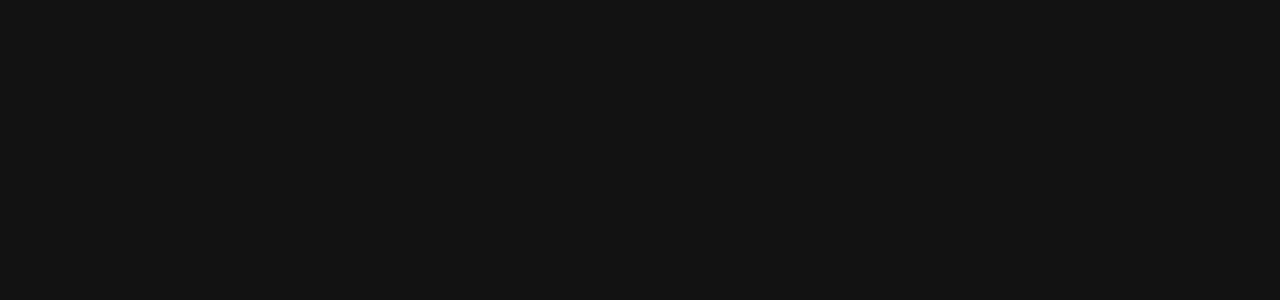
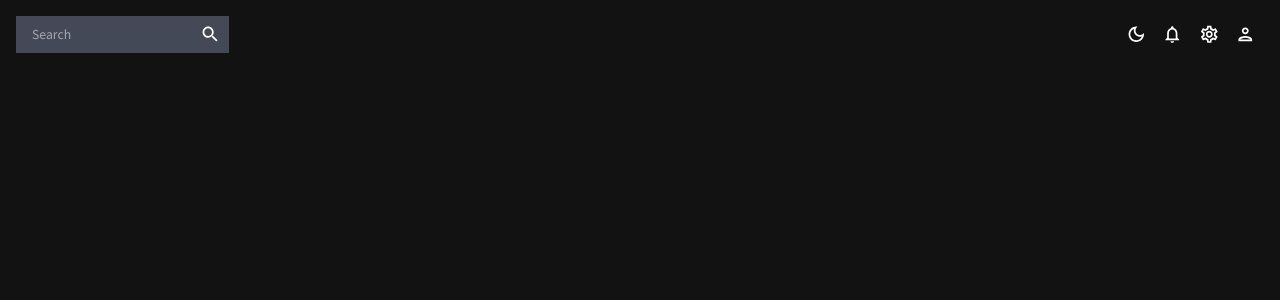
Before and after one commit to ciubiadi/React-Admin-Dashboard, a React (Create React App) app: page / in a window 1280 px wide. Shown: the top 300 px of the page. Built offline with nearby package versions, Linux system fonts and the light colour scheme; the HTML template or start-up script is replaced by a standard one.

Commit message:
finish topbar + light-dark mode switch

```diff
--- a/src/App.js
+++ b/src/App.js
@@ -1,6 +1,7 @@
 import React  from 'react';
 import { ColorModeContext, useMode } from './theme';
 import { CssBaseline, ThemeProvider } from '@mui/material';
+import Topbar from './scenes/global/Topbar';
 
 // CssBaseline resets CSS to the defaults and ThemeProvider provides the ability to pass in the themes into material UI.
 
@@ -12,7 +13,9 @@
       <ThemeProvider theme={theme}>
         <CssBaseline />
           <div className="app">
-            <main className='content'></main>
+            <main className='content'>
+              <Topbar />
+            </main>
           </div>
       </ThemeProvider>
     </ColorModeContext.Provider>
--- a/src/index.css
+++ b/src/index.css
@@ -3,7 +3,8 @@
 html,
 body,
 #root,
-.app {
+.app,
+.content {
   height: 100%;
   width: 100%;
   font-family: 'Source Sans 3', sans-serif;
--- a/src/scenes/global/Topbar.jsx
+++ b/src/scenes/global/Topbar.jsx
@@ -1,5 +1,52 @@
+import React, { useContext } from "react";
+import { Box, IconButton, useTheme } from '@mui/material';
+import { ColorModeContext, colorTokens } from "../../theme";
+import InputBase from "@mui/material/InputBase";
+import LightModeOutlinedIcon from '@mui/icons-material/LightModeOutlined';
+import DarkModeOutlinedIcon from '@mui/icons-material/DarkModeOutlined';
+import NotificationsOutlinedIcon from '@mui/icons-material/NotificationsOutlined';
+import SettingsOutlinedIcon from '@mui/icons-material/SettingsOutlined';
+import PersonOutlinedIcon from '@mui/icons-material/PersonOutlined';
+import SearchIcon from '@mui/icons-material/Search';
+
 const Topbar = () => {
-    return <div>Topbar</div>
+    const theme = useTheme();
+    const colors = colorTokens(theme.palette.mode);
+    const colorMode = useContext(ColorModeContext);
+
+    return (<Box display="flex" justifyContent="space-between" p={2}>
+        {/* SEARCH BAR */}
+        <Box
+            display="flex"
+            backgroundColor={colors.primary[400]}
+            bprderRadius="3px"
+        >
+            <InputBase sx={{ ml: 2, flex: 1}} placeholder="Search" />
+            <IconButton type="button" sx={{p: 1}}>
+                <SearchIcon />
+            </IconButton>
+        </Box>
+
+        {/* ICONS */}
+        <Box display="flex">
+            <IconButton onClick={colorMode.toggleColorMode}>
+                {theme.palette.mode === 'dark' ? (
+                    <DarkModeOutlinedIcon />
+                ) : (
+                    <LightModeOutlinedIcon />
+                )}
+            </IconButton>
+            <IconButton>
+                <NotificationsOutlinedIcon />
+            </IconButton>
+            <IconButton>
+                <SettingsOutlinedIcon />
+            </IconButton>
+            <IconButton>
+                <PersonOutlinedIcon />
+            </IconButton>
+        </Box>
+    </Box>);
 }
 
 export default Topbar;
```
Also changed, not shown: notes.txt.
